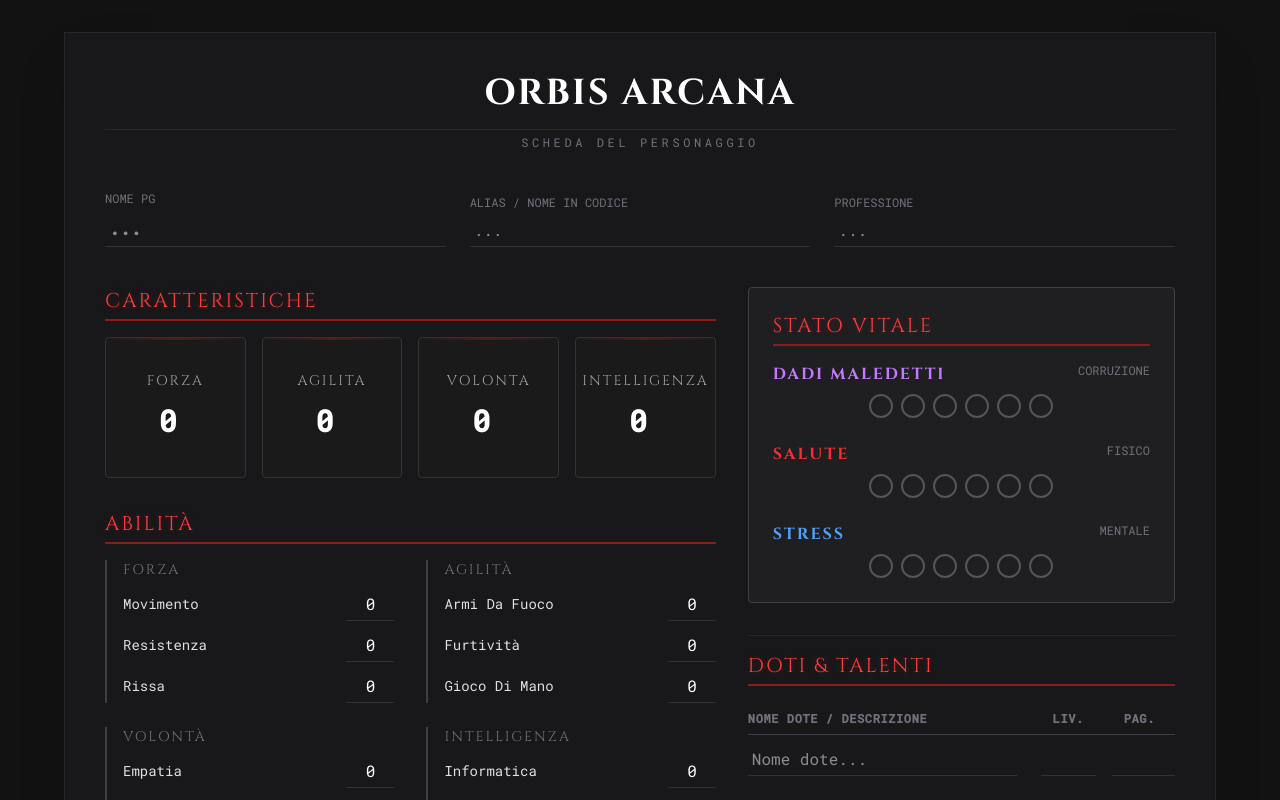
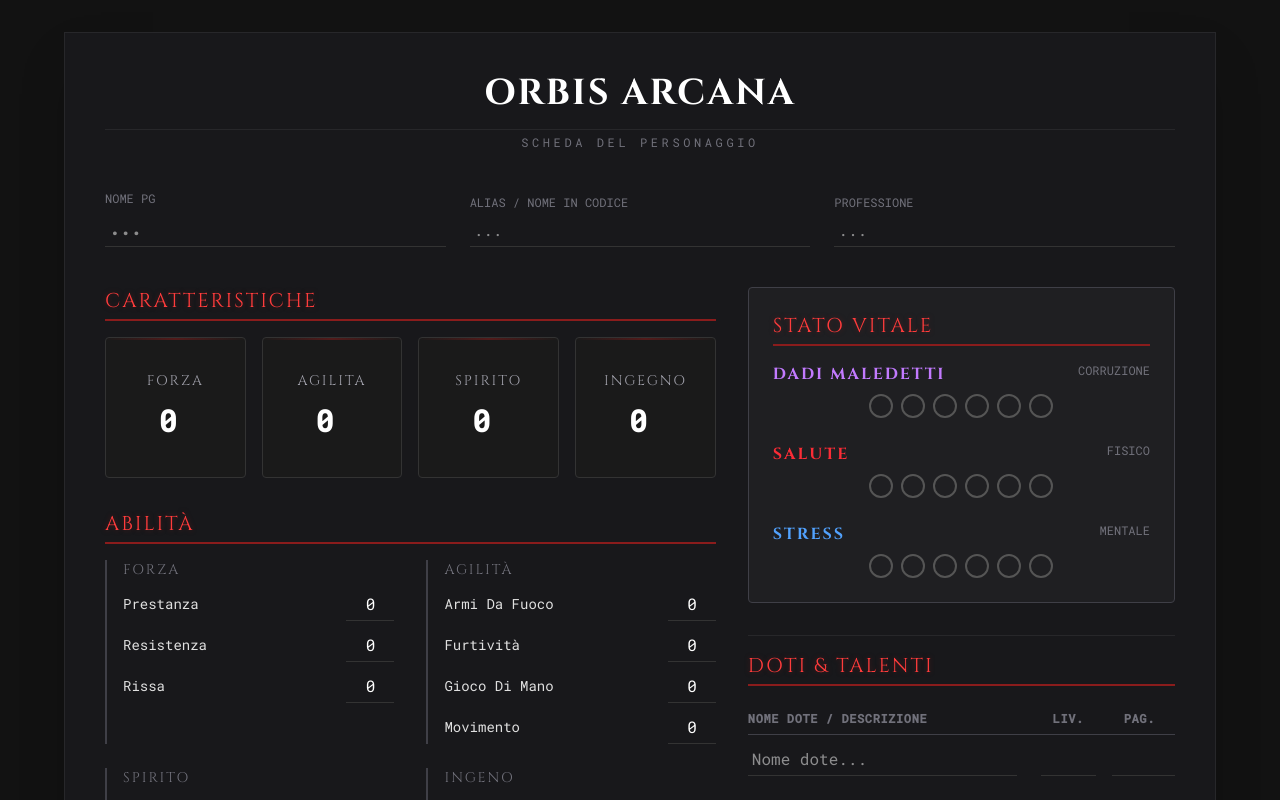
Before and after one commit to MicheleFatticcioni/orbis-arcana-sheet, a Next.js app: page /sheet in a window 1280 px wide. Shown: the top 800 px of the page. Built offline with nearby package versions, Linux system fonts and the light colour scheme.

Commit message:
Update character sheed

```diff
--- a/src/components/CharacterSheet.tsx
+++ b/src/components/CharacterSheet.tsx
@@ -20,8 +20,8 @@ export interface CharacterData {
   stats: {
     forza: number;
     agilita: number;
-    volonta: number;
-    intelligenza: number;
+    spirito: number;
+    ingegno: number;
   };
   skills: {
     [key: string]: number;
--- a/src/components/sheet/Ability.tsx
+++ b/src/components/sheet/Ability.tsx
@@ -11,7 +11,7 @@ export default function Ability() {
         <div className="border-l-2 border-zinc-700 pl-4">
           <h3 className="text-zinc-500 text-sm mb-2">Forza</h3>
           <div className="space-y-2">
-            {["movimento", "resistenza", "rissa"].map((skill) => (
+            {["prestanza", "resistenza", "rissa"].map((skill) => (
               <div key={skill} className="flex justify-between items-center">
                 <span className="text-sm capitalize">{skill}</span>
                 <div className="w-12">
@@ -36,7 +36,7 @@ export default function Ability() {
         <div className="border-l-2 border-zinc-700 pl-4">
           <h3 className="text-zinc-500 text-sm mb-2">Agilità</h3>
           <div className="space-y-2">
-            {["armi-da-fuoco", "furtività", "gioco-di-mano"].map((skill) => (
+            {["armi-da-fuoco", "furtività", "gioco-di-mano", "movimento"].map((skill) => (
               <div key={skill} className="flex justify-between items-center">
                 <span className="text-sm capitalize">
                   {skill.replace(/-/g, " ")}
@@ -64,9 +64,9 @@ export default function Ability() {
 
         {/* VOL Skills */}
         <div className="border-l-2 border-zinc-700 pl-4">
-          <h3 className="text-zinc-500 text-sm mb-2">Volontà</h3>
+          <h3 className="text-zinc-500 text-sm mb-2">Spirito</h3>
           <div className="space-y-2">
-            {["empatia", "intuizione", "percezione", "rituali"].map((skill) => (
+            {["empatia", "intuizione", "investigazione", "rituali"].map((skill) => (
               <div key={skill} className="flex justify-between items-center">
                 <span className="text-sm capitalize">{skill}</span>
                 <div className="w-12">
@@ -92,7 +92,7 @@ export default function Ability() {
 
         {/* INT Skills */}
         <div className="border-l-2 border-zinc-700 pl-4">
-          <h3 className="text-zinc-500 text-sm mb-2">Intelligenza</h3>
+          <h3 className="text-zinc-500 text-sm mb-2">Ingeno</h3>
           <div className="space-y-2">
             {["informatica", "ingegneria", "investigazione", "occultismo"].map(
               (skill) => (
--- a/src/components/sheet/Attributes.tsx
+++ b/src/components/sheet/Attributes.tsx
@@ -10,7 +10,7 @@ export default function Attributes() {
     <div>
       <h2 className="section-header text-xl">Caratteristiche</h2>
       <div className="grid grid-cols-4 gap-4">
-        {["forza", "agilita", "volonta", "intelligenza"].map((stat) => (
+        {["forza", "agilita", "spirito", "ingegno"].map((stat) => (
           <div
             key={stat}
             className="stat-box p-4 flex flex-col items-center justify-center aspect-square rounded"
--- a/src/constant/initialData.ts
+++ b/src/constant/initialData.ts
@@ -1,19 +1,20 @@
 import { CharacterData } from "../components/CharacterSheet";
 export const INITIAL_DATA: CharacterData = {
   info: { name: "", alias: "", profession: "" },
-  stats: { forza: 0, agilita: 0, volonta: 0, intelligenza: 0 },
+  stats: { forza: 0, agilita: 0, spirito: 0, ingegno: 0 },
   skills: {
-    movimento: 0,
+    prestanza: 0,
     resistenza: 0,
     rissa: 0,
     empatia: 0,
     intuizione: 0,
     percezione: 0,
     rituali: 0,
+    movimento: 0,
     "armi-da-fuoco": 0,
     furtivita: 0,
     "gioco-di-mano": 0,
-    informatica: 0,
+    medicina: 0,
     ingegneria: 0,
     investigazione: 0,
     occultismo: 0,
```
